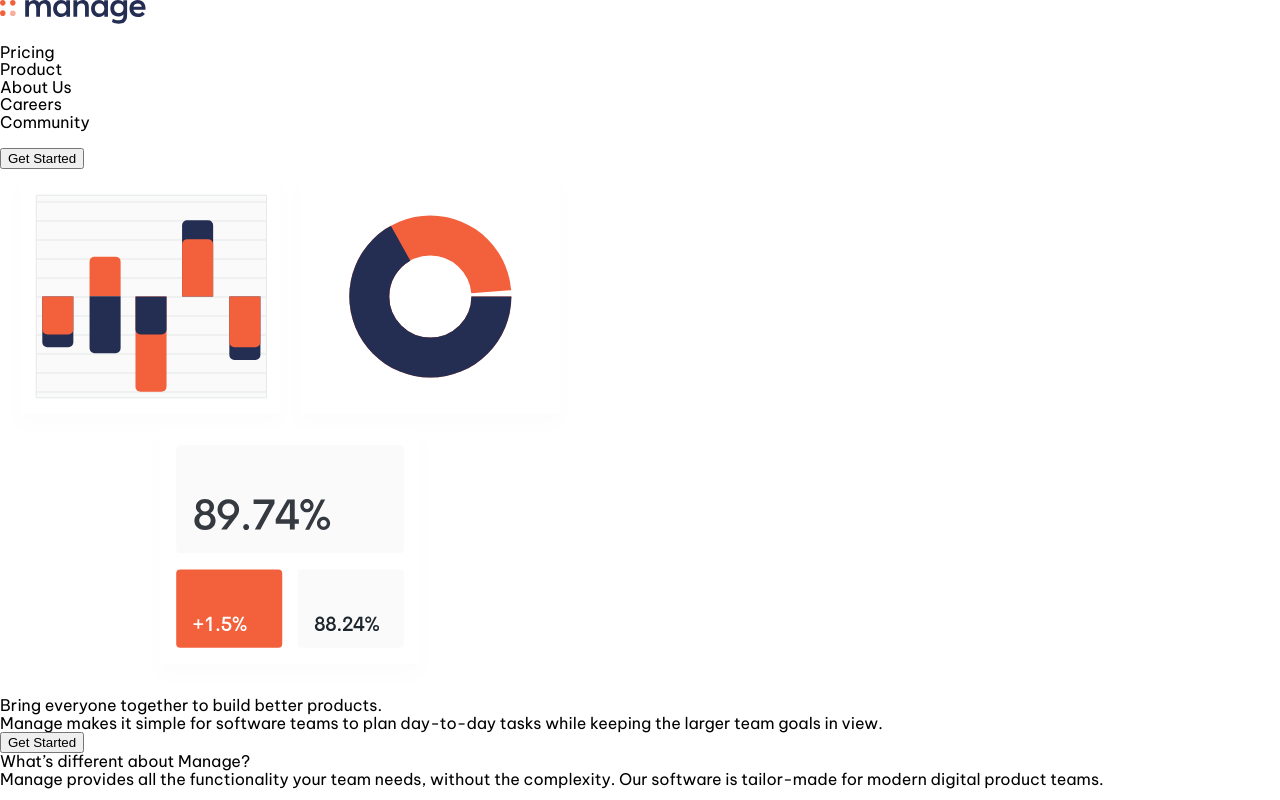
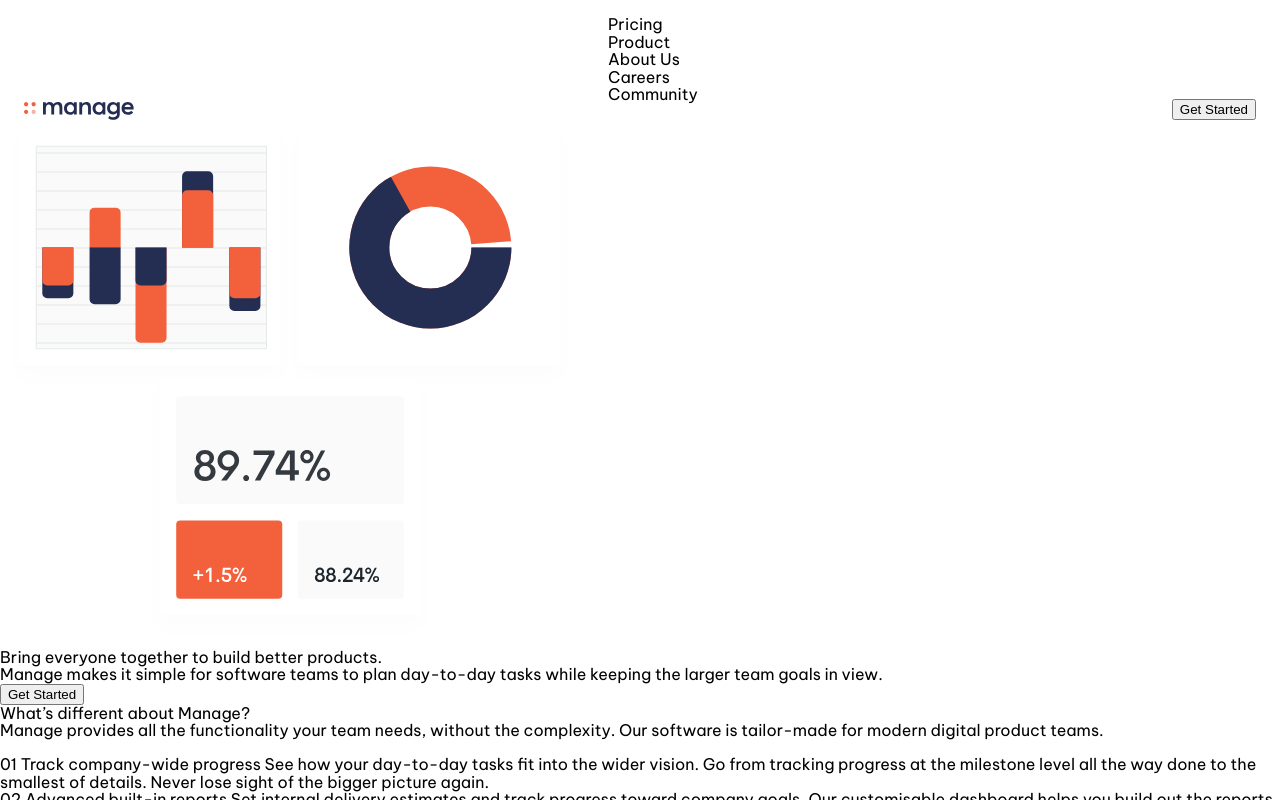
Before and after one commit to kingwell47/fem-manage-landing-page, a React (Create React App) app: page / in a window 1280 px wide. Shown: the top 800 px of the page. Built offline with nearby package versions, Linux system fonts and the light colour scheme.

Commit message:
added prelim styles to navbar

```diff
--- a/src/components/AppNavBar/Navbar.scss
+++ b/src/components/AppNavBar/Navbar.scss
@@ -1,27 +1,34 @@
 @use "../../functions" as fnc;
 
 .navbar {
+  width: min(100%, fnc.rem(1440));
+  min-height: fnc.rem(64);
+  display: flex;
+  justify-content: space-between;
+  align-items: flex-end;
+  padding-inline: fnc.rem(24);
+
   &__logo {
+    display: block;
+    width: fnc.rem(110);
+    height: auto;
   }
 
   &__toggle {
-    justify-self: flex-start;
     background: transparent;
     appearance: none;
     border: none;
-    width: fnc.rem(32);
-    height: fnc.rem(15);
+    width: fnc.rem(25);
+    height: fnc.rem(18);
     padding: 0;
-    z-index: 4;
 
     span {
       display: block;
       background-color: var(--color-neutral-700);
-      height: fnc.rem(3);
-      width: fnc.rem(16);
-      transform-origin: fnc.rem(0);
+      height: fnc.rem(4);
+      width: fnc.rem(25);
+      transform-origin: fnc.rem(3);
       transition: all 350ms ease-in-out;
-      z-index: 1;
 
       &:not(:last-child) {
         margin-bottom: fnc.rem(3);
@@ -30,8 +37,6 @@
 
     &.open {
       span {
-        border-radius: fnc.rem(3);
-
         &:first-child {
           transform: rotate(48deg);
         }
```
